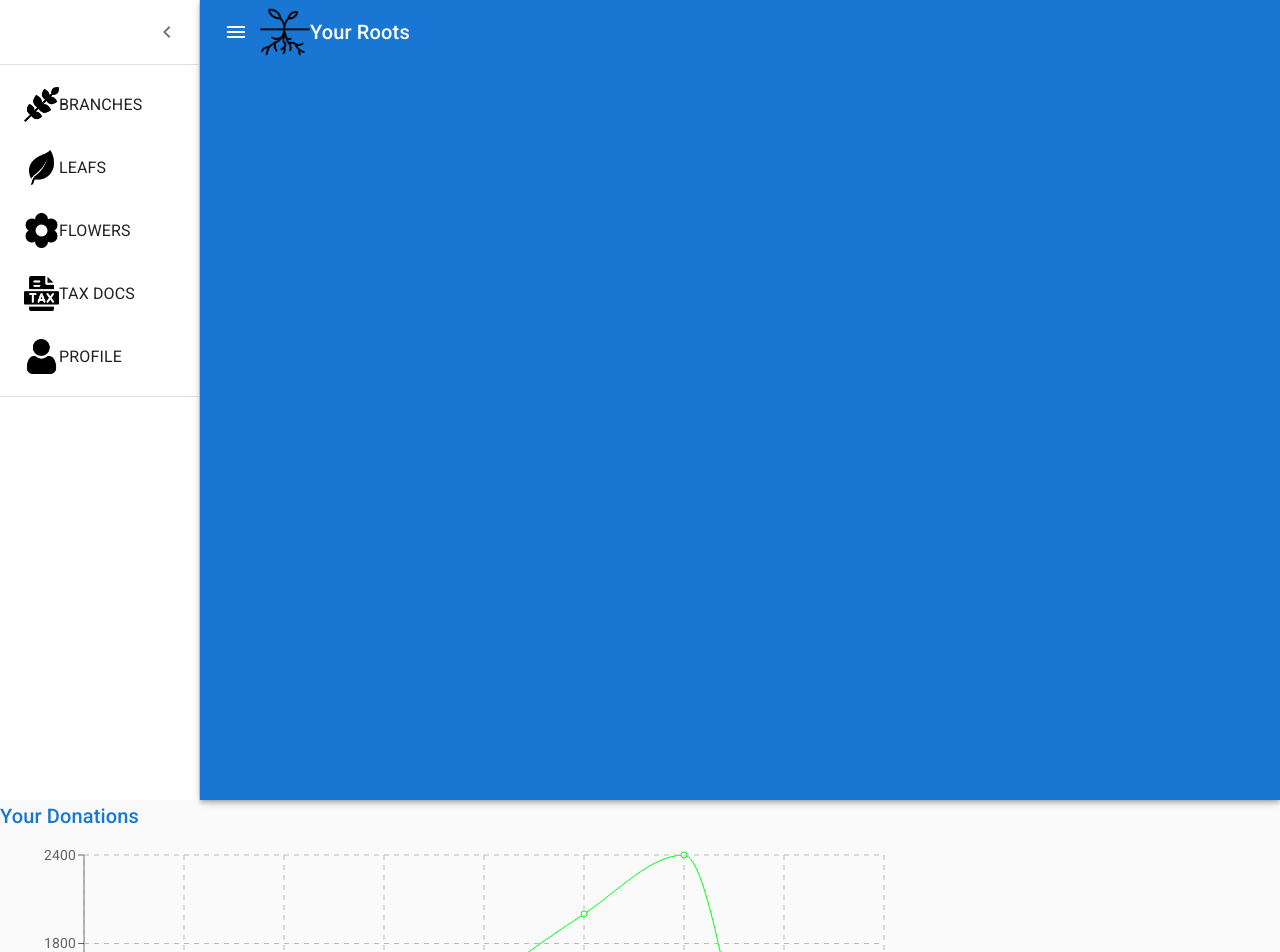
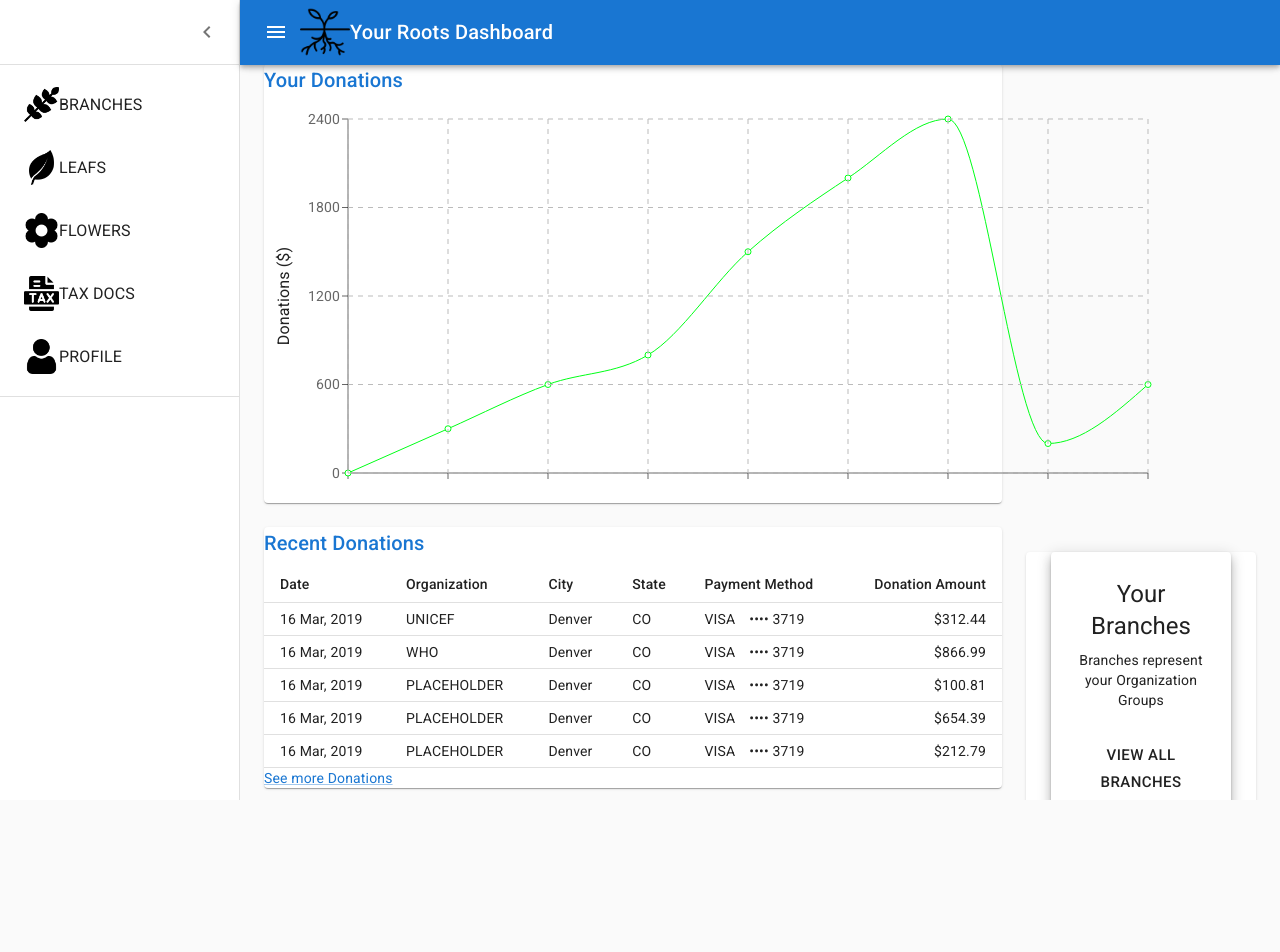
Before and after one commit to elliscj/GivingTree, a React (Create React App) app in the folder client/: page / in a window 1280 px wide. Shown: the top 952 px of the page. After the commit the page ends 800 px from the top, so only its background shows below. Built offline with nearby package versions, Linux system fonts and the light colour scheme.

Commit message:
HUZZZA
Margins adjusted,
ADD A GD HEIGHT VALUE TO THE APPBAR

```diff
--- a/client/src/components/Roots-Dashboard/Dashboard.js
+++ b/client/src/components/Roots-Dashboard/Dashboard.js
@@ -4,6 +4,7 @@ import { styled, createTheme, ThemeProvider } from "@mui/material/styles";
 import MuiDrawer from "@mui/material/Drawer";
 import MuiAppBar from "@mui/material/AppBar";
 import Toolbar from "@mui/material/Toolbar";
+
 import { Menu, ChevronLeft } from "@mui/icons-material";
 import {
   Badge,
@@ -30,15 +31,18 @@ import { mainListItems, secondaryListItems } from "./listItems";
 import Chart from "./Chart";
 import Donations from "./Donations";
 import Root from "../../assets/images/root.png";
-// import Deposits from "./Deposits";
-// import Orders from "./Orders";
+import Branch from "./RootsBranchCard";
+import Flowers from "./RootsFlowerCard";
+import Leafs from "./RootsLeafCard";
 
-const drawerWidth = 200;
+const drawerWidth = 240;
 
 const AppBar = styled(MuiAppBar, {
   shouldForwardProp: (prop) => prop !== "open",
 })(({ theme, open }) => ({
   zIndex: theme.zIndex.drawer + 1,
+  height: "65px",
+
   transition: theme.transitions.create(["width", "margin"], {
     easing: theme.transitions.easing.sharp,
     duration: theme.transitions.duration.leavingScreen,
@@ -104,7 +108,7 @@ function DashboardContent() {
                 aria-label="open drawer"
                 onClick={toggleDrawer}
                 sx={{
-                  marginRight: "36px",
+                  marginRight: "24px",
                   ...(open && { display: "none" }),
                 }}
               >
@@ -118,7 +122,7 @@ function DashboardContent() {
                 noWrap
                 sx={{ flexGrow: 1 }}
               >
-                Your Roots
+                Your Roots Dashboard
               </Typography>
             </Toolbar>
           </AppBar>
@@ -164,38 +168,43 @@ function DashboardContent() {
 
             <Container maxWidth="lg" sx={{ mt: 4, mb: 4 }}>
               <Grid container spacing={3}>
-                {/* Chart */}
+                {/* Donation Amounts Chart */}
                 <Grid item xs={12} md={8} lg={9}>
                   <Paper
                     sx={{
                       p: 2,
                       display: "flex",
                       flexDirection: "column",
-                      height: 600,
+                      height: 240,
                     }}
                   >
                     <Chart />
                   </Paper>
                 </Grid>
-                {/* Recent Donations */}
-                <Grid item xs={12} md={4} lg={3}>
+                {/* Leafs - Recent Donations */}
+                <Grid item xs={12} md={8} lg={9}>
                   <Paper
                     sx={{
                       p: 2,
                       display: "flex",
                       flexDirection: "column",
-                      height: 600,
+                      height: 240,
                     }}
                   >
                     <Donations />
                   </Paper>
                 </Grid>
-                {/* Recent Orders */}
-                <Grid item xs={12}>
+                {/* Branches - Favorite Organizations */}
+                <Grid item xs={3}>
                   <Paper
-                    sx={{ p: 2, display: "flex", flexDirection: "column" }}
+                    sx={{
+                      p: 2,
+                      display: "flex",
+                      flexDirection: "column",
+                      height: "240",
+                    }}
                   >
-                    <Chart />
+                    <Branch />
                   </Paper>
                 </Grid>
               </Grid>
--- a/client/src/components/Roots-Dashboard/Roots.js
+++ b/client/src/components/Roots-Dashboard/Roots.js
@@ -24,8 +24,7 @@ function Roots() {
   return (
     <>
       <Dashboard />
-      <Chart />
-      <Donations />
+
       {/* <Typography variant="h5" className="RootGreeting">
         Welcome "user.username" to your Roots
       </Typography>
```
